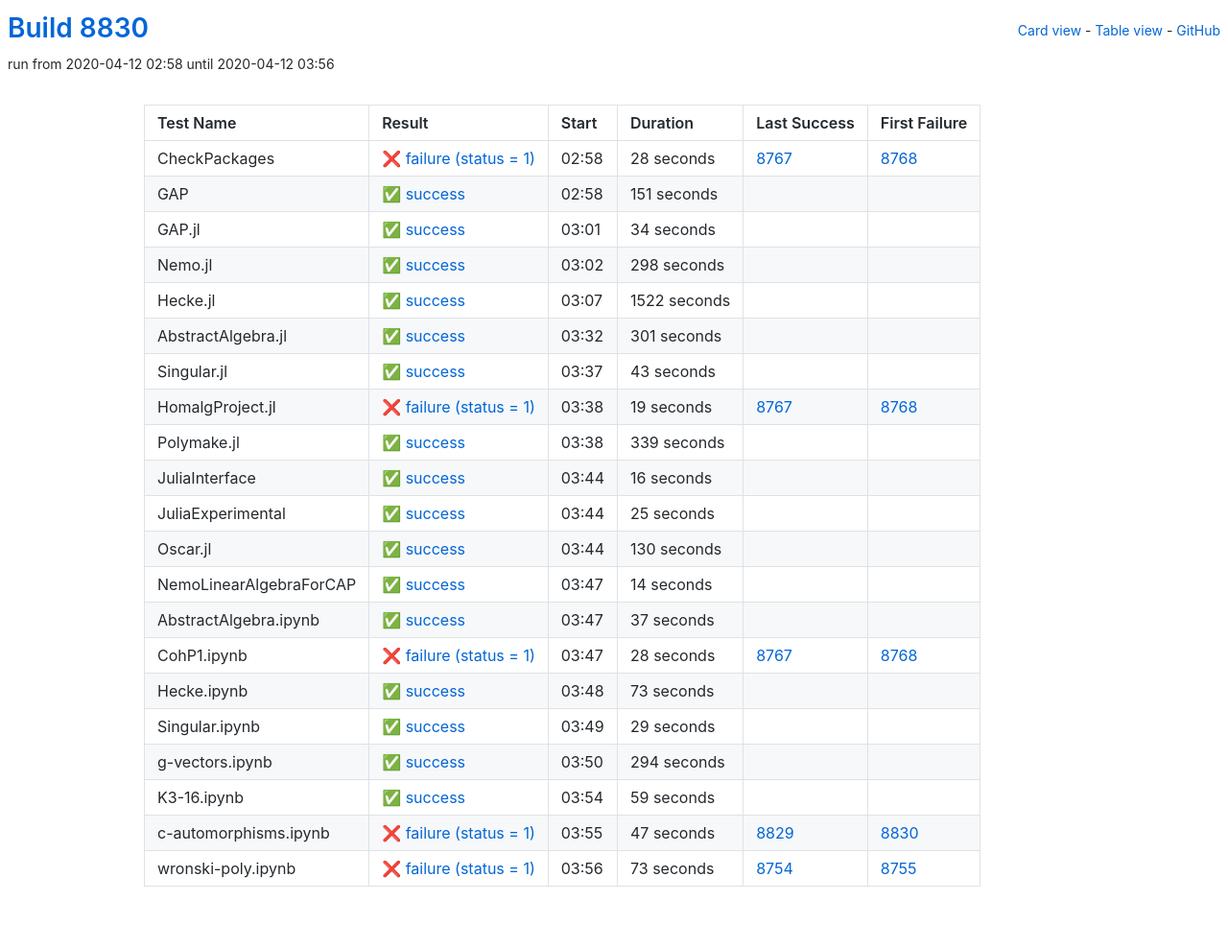
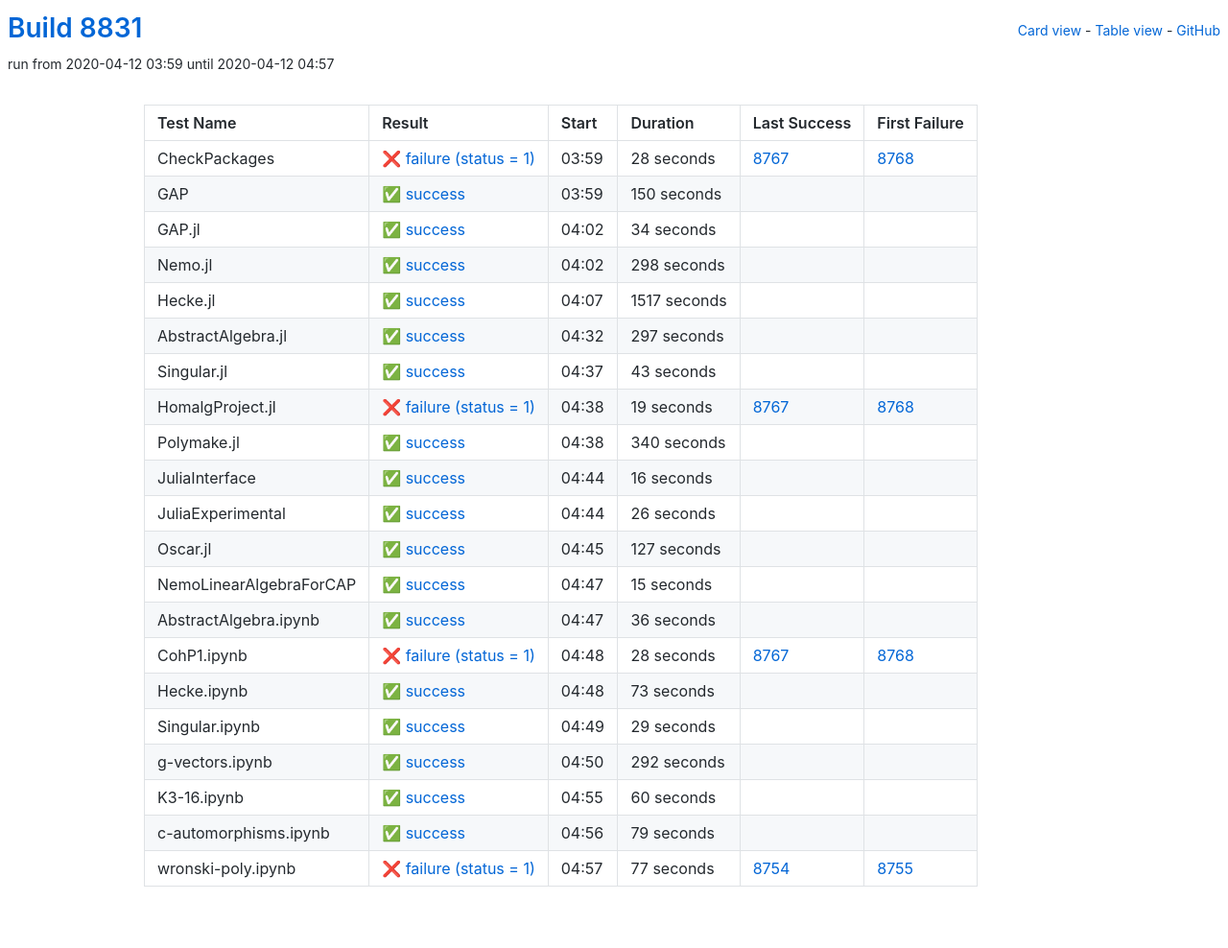
Before and after one commit to oscar-system/oscar-ci-status, a Jekyll site: the page built from table.html, in a window 1280 px wide. Shown: the whole page at 96% size. Built offline with Jekyll 4.4.1, drawn with Linux system fonts in a browser that asks for light colours.

Commit message:
Build 8831

```diff
--- a/_data/ci.yml
+++ b/_data/ci.yml
@@ -1,5 +1,5 @@
-build: 8830
-build_url: https://oscarci.mathematik.uni-kl.de/job/oscar/8830/
+build: 8831
+build_url: https://oscarci.mathematik.uni-kl.de/job/oscar/8831/
 job: oscar
 tests:
 - duration: 28
@@ -8,20 +8,20 @@
   first_failure_url: https://oscarci.mathematik.uni-kl.de/job/oscar/8768/
   last_success: 8767
   last_success_url: https://oscarci.mathematik.uni-kl.de/job/oscar/8767/
-  log: https://oscarci.mathematik.uni-kl.de/job/oscar/8830/artifact/logs/build-8830/CheckPackages.log
+  log: https://oscarci.mathematik.uni-kl.de/job/oscar/8831/artifact/logs/build-8831/CheckPackages.log
   name: CheckPackages
-  start: 2020-04-12 02:58
+  start: 2020-04-12 03:59
   status: failure
   success: false
-- duration: 151
+- duration: 150
   exitcode: 0
   first_failure: false
   first_failure_url: null
   last_success: false
   last_success_url: null
-  log: https://oscarci.mathematik.uni-kl.de/job/oscar/8830/artifact/logs/build-8830/GAP.log
+  log: https://oscarci.mathematik.uni-kl.de/job/oscar/8831/artifact/logs/build-8831/GAP.log
   name: GAP
-  start: 2020-04-12 02:58
+  start: 2020-04-12 03:59
   status: success
   success: true
 - duration: 34
@@ -30,9 +30,9 @@
   first_failure_url: null
   last_success: false
   last_success_url: null
-  log: https://oscarci.mathematik.uni-kl.de/job/oscar/8830/artifact/logs/build-8830/GAP.jl.log
+  log: https://oscarci.mathematik.uni-kl.de/job/oscar/8831/artifact/logs/build-8831/GAP.jl.log
   name: GAP.jl
-  start: 2020-04-12 03:01
+  start: 2020-04-12 04:02
   status: success
   success: true
 - duration: 298
@@ -41,31 +41,31 @@
   first_failure_url: null
   last_success: false
   last_success_url: null
-  log: https://oscarci.mathematik.uni-kl.de/job/oscar/8830/artifact/logs/build-8830/Nemo.jl.log
+  log: https://oscarci.mathematik.uni-kl.de/job/oscar/8831/artifact/logs/build-8831/Nemo.jl.log
   name: Nemo.jl
-  start: 2020-04-12 03:02
+  start: 2020-04-12 04:02
   status: success
   success: true
-- duration: 1522
+- duration: 1517
   exitcode: 0
   first_failure: false
   first_failure_url: null
   last_success: false
   last_success_url: null
-  log: https://oscarci.mathematik.uni-kl.de/job/oscar/8830/artifact/logs/build-8830/Hecke.jl.log
+  log: https://oscarci.mathematik.uni-kl.de/job/oscar/8831/artifact/logs/build-8831/Hecke.jl.log
   name: Hecke.jl
-  start: 2020-04-12 03:07
+  start: 2020-04-12 04:07
   status: success
   success: true
-- duration: 301
+- duration: 297
   exitcode: 0
   first_failure: false
   first_failure_url: null
   last_success: false
   last_success_url: null
-  log: https://oscarci.mathematik.uni-kl.de/job/oscar/8830/artifact/logs/build-8830/AbstractAlgebra.jl.log
+  log: https://oscarci.mathematik.uni-kl.de/job/oscar/8831/artifact/logs/build-8831/AbstractAlgebra.jl.log
   name: AbstractAlgebra.jl
-  start: 2020-04-12 03:32
+  start: 2020-04-12 04:32
   status: success
   success: true
 - duration: 43
@@ -74,9 +74,9 @@
   first_failure_url: null
   last_success: false
   last_success_url: null
-  log: https://oscarci.mathematik.uni-kl.de/job/oscar/8830/artifact/logs/build-8830/Singular.jl.log
+  log: https://oscarci.mathematik.uni-kl.de/job/oscar/8831/artifact/logs/build-8831/Singular.jl.log
   name: Singular.jl
-  start: 2020-04-12 03:37
+  start: 2020-04-12 04:37
   status: success
   success: true
 - duration: 19
@@ -85,20 +85,20 @@
   first_failure_url: https://oscarci.mathematik.uni-kl.de/job/oscar/8768/
   last_success: 8767
   last_success_url: https://oscarci.mathematik.uni-kl.de/job/oscar/8767/
-  log: https://oscarci.mathematik.uni-kl.de/job/oscar/8830/artifact/logs/build-8830/HomalgProject.jl.log
+  log: https://oscarci.mathematik.uni-kl.de/job/oscar/8831/artifact/logs/build-8831/HomalgProject.jl.log
   name: HomalgProject.jl
-  start: 2020-04-12 03:38
+  start: 2020-04-12 04:38
   status: failure
   success: false
-- duration: 339
+- duration: 340
   exitcode: 0
   first_failure: false
   first_failure_url: null
   last_success: false
   last_success_url: null
-  log: https://oscarci.mathematik.uni-kl.de/job/oscar/8830/artifact/logs/build-8830/Polymake.jl.log
+  log: https://oscarci.mathematik.uni-kl.de/job/oscar/8831/artifact/logs/build-8831/Polymake.jl.log
   name: Polymake.jl
-  start: 2020-04-12 03:38
+  start: 2020-04-12 04:38
   status: success
   success: true
 - duration: 16
@@ -107,53 +107,53 @@
   first_failure_url: null
   last_success: false
   last_success_url: null
-  log: https://oscarci.mathematik.uni-kl.de/job/oscar/8830/artifact/logs/build-8830/JuliaInterface.log
+  log: https://oscarci.mathematik.uni-kl.de/job/oscar/8831/artifact/logs/build-8831/JuliaInterface.log
   name: JuliaInterface
-  start: 2020-04-12 03:44
+  start: 2020-04-12 04:44
   status: success
   success: true
-- duration: 25
+- duration: 26
   exitcode: 0
   first_failure: false
   first_failure_url: null
   last_success: false
   last_success_url: null
-  log: https://oscarci.mathematik.uni-kl.de/job/oscar/8830/artifact/logs/build-8830/JuliaExperimental.log
+  log: https://oscarci.mathematik.uni-kl.de/job/oscar/8831/artifact/logs/build-8831/JuliaExperimental.log
   name: JuliaExperimental
-  start: 2020-04-12 03:44
+  start: 2020-04-12 04:44
   status: success
   success: true
-- duration: 130
+- duration: 127
   exitcode: 0
   first_failure: false
   first_failure_url: null
   last_success: false
   last_success_url: null
-  log: https://oscarci.mathematik.uni-kl.de/job/oscar/8830/artifact/logs/build-8830/Oscar.jl.log
+  log: https://oscarci.mathematik.uni-kl.de/job/oscar/8831/artifact/logs/build-8831/Oscar.jl.log
   name: Oscar.jl
-  start: 2020-04-12 03:44
+  start: 2020-04-12 04:45
   status: success
   success: true
-- duration: 14
+- duration: 15
   exitcode: 0
   first_failure: false
   first_failure_url: null
   last_success: false
   last_success_url: null
-  log: https://oscarci.mathematik.uni-kl.de/job/oscar/8830/artifact/logs/build-8830/NemoLinearAlgebraForCAP.log
+  log: https://oscarci.mathematik.uni-kl.de/job/oscar/8831/artifact/logs/build-8831/NemoLinearAlgebraForCAP.log
   name: NemoLinearAlgebraForCAP
-  start: 2020-04-12 03:47
+  start: 2020-04-12 04:47
   status: success
   success: true
-- duration: 37
+- duration: 36
   exitcode: 0
   first_failure: false
   first_failure_url: null
   last_success: false
   last_success_url: null
-  log: https://oscarci.mathematik.uni-kl.de/job/oscar/8830/artifact/logs/build-8830/AbstractAlgebra.ipynb.log
+  log: https://oscarci.mathematik.uni-kl.de/job/oscar/8831/artifact/logs/build-8831/AbstractAlgebra.ipynb.log
   name: AbstractAlgebra.ipynb
-  start: 2020-04-12 03:47
+  start: 2020-04-12 04:47
   status: success
   success: true
 - duration: 28
@@ -162,9 +162,9 @@
   first_failure_url: https://oscarci.mathematik.uni-kl.de/job/oscar/8768/
   last_success: 8767
   last_success_url: https://oscarci.mathematik.uni-kl.de/job/oscar/8767/
-  log: https://oscarci.mathematik.uni-kl.de/job/oscar/8830/artifact/logs/build-8830/CohP1.ipynb.log
+  log: https://oscarci.mathematik.uni-kl.de/job/oscar/8831/artifact/logs/build-8831/CohP1.ipynb.log
   name: CohP1.ipynb
-  start: 2020-04-12 03:47
+  start: 2020-04-12 04:48
   status: failure
   success: false
 - duration: 73
@@ -173,9 +173,9 @@
   first_failure_url: null
   last_success: false
   last_success_url: null
-  log: https://oscarci.mathematik.uni-kl.de/job/oscar/8830/artifact/logs/build-8830/Hecke.ipynb.log
+  log: https://oscarci.mathematik.uni-kl.de/job/oscar/8831/artifact/logs/build-8831/Hecke.ipynb.log
   name: Hecke.ipynb
-  start: 2020-04-12 03:48
+  start: 2020-04-12 04:48
   status: success
   success: true
 - duration: 29
@@ -184,52 +184,52 @@
   first_failure_url: null
   last_success: false
   last_success_url: null
-  log: https://oscarci.mathematik.uni-kl.de/job/oscar/8830/artifact/logs/build-8830/Singular.ipynb.log
+  log: https://oscarci.mathematik.uni-kl.de/job/oscar/8831/artifact/logs/build-8831/Singular.ipynb.log
   name: Singular.ipynb
-  start: 2020-04-12 03:49
+  start: 2020-04-12 04:49
   status: success
   success: true
-- duration: 294
+- duration: 292
   exitcode: 0
   first_failure: false
   first_failure_url: null
   last_success: false
   last_success_url: null
-  log: https://oscarci.mathematik.uni-kl.de/job/oscar/8830/artifact/logs/build-8830/g-vectors.ipynb.log
+  log: https://oscarci.mathematik.uni-kl.de/job/oscar/8831/artifact/logs/build-8831/g-vectors.ipynb.log
   name: g-vectors.ipynb
-  start: 2020-04-12 03:50
+  start: 2020-04-12 04:50
   status: success
   success: true
-- duration: 59
+- duration: 60
   exitcode: 0
   first_failure: false
   first_failure_url: null
   last_success: false
   last_success_url: null
-  log: https://oscarci.mathematik.uni-kl.de/job/oscar/8830/artifact/logs/build-8830/K3-16.ipynb.log
+  log: https://oscarci.mathematik.uni-kl.de/job/oscar/8831/artifact/logs/build-8831/K3-16.ipynb.log
   name: K3-16.ipynb
-  start: 2020-04-12 03:54
+  start: 2020-04-12 04:55
   status: success
   success: true
-- duration: 47
-  exitcode: 1
-  first_failure: 8830
-  first_failure_url: https://oscarci.mathematik.uni-kl.de/job/oscar/8830/
-  last_success: 8829
-  last_success_url: https://oscarci.mathematik.uni-kl.de/job/oscar/8829/
-  log: https://oscarci.mathematik.uni-kl.de/job/oscar/8830/artifact/logs/build-8830/c-automorphisms.ipynb.log
+- duration: 79
+  exitcode: 0
+  first_failure: false
+  first_failure_url: null
+  last_success: false
+  last_success_url: null
+  log: https://oscarci.mathematik.uni-kl.de/job/oscar/8831/artifact/logs/build-8831/c-automorphisms.ipynb.log
   name: c-automorphisms.ipynb
-  start: 2020-04-12 03:55
-  status: failure
-  success: false
-- duration: 73
+  start: 2020-04-12 04:56
+  status: success
+  success: true
+- duration: 77
   exitcode: 1
   first_failure: 8755
   first_failure_url: https://oscarci.mathematik.uni-kl.de/job/oscar/8755/
   last_success: 8754
   last_success_url: https://oscarci.mathematik.uni-kl.de/job/oscar/8754/
-  log: https://oscarci.mathematik.uni-kl.de/job/oscar/8830/artifact/logs/build-8830/wronski-poly.ipynb.log
+  log: https://oscarci.mathematik.uni-kl.de/job/oscar/8831/artifact/logs/build-8831/wronski-poly.ipynb.log
   name: wronski-poly.ipynb
-  start: 2020-04-12 03:56
+  start: 2020-04-12 04:57
   status: failure
   success: false
```
Also changed, not shown: README.md.
